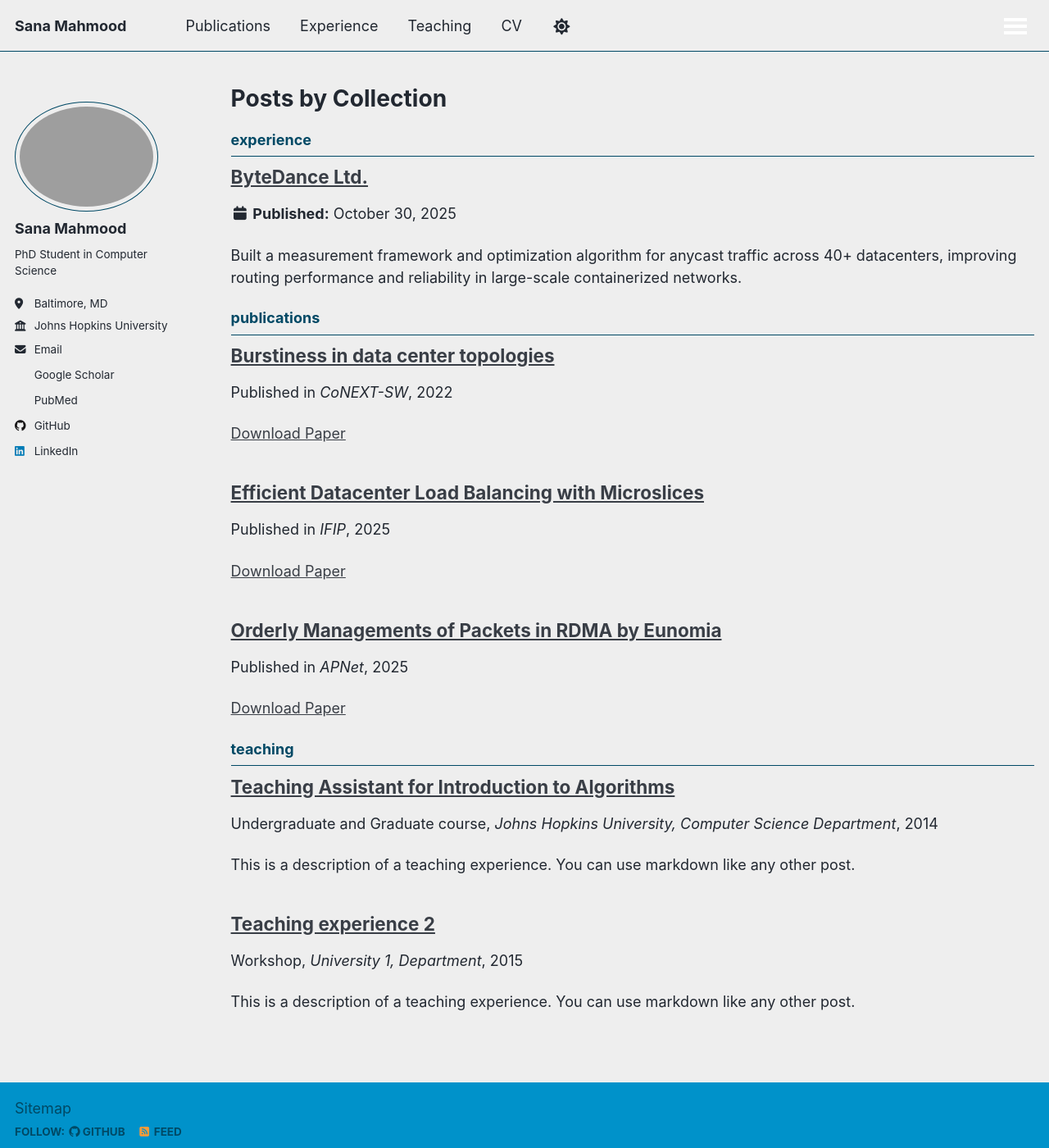
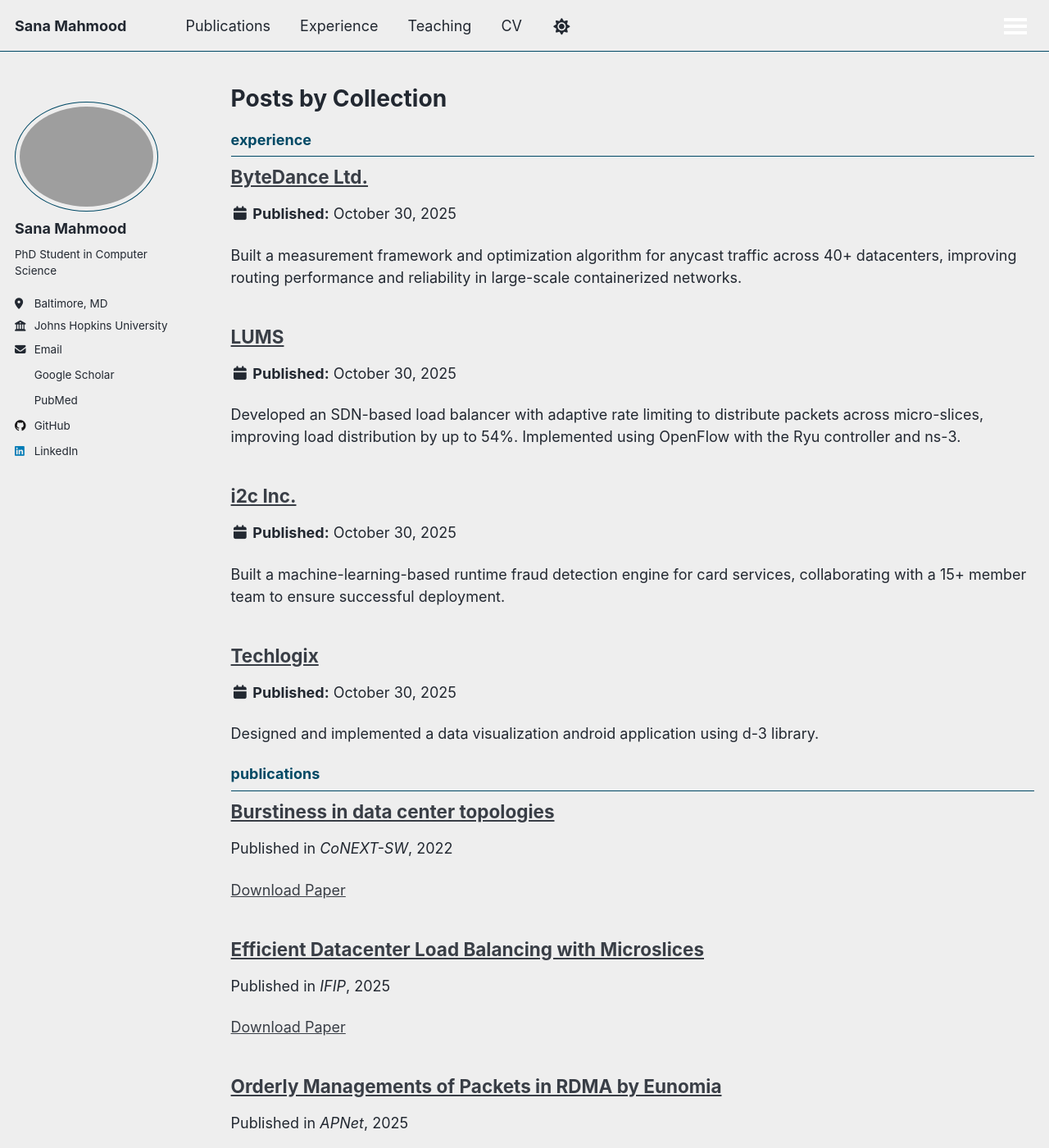
Before and after one commit to sana-mahmood/sana-mahmood.github.io, a Jekyll site: the page built from _pages/collection-archive.html, in a window 1280 px wide and 1400 px high. Shown: the whole window at 82% size. Built offline with Jekyll 4.4.1, drawn with Linux system fonts in a browser that asks for light colours; nearby versions of some CDN libraries; some web fonts are replaced; a script bundle is joined from its source files by our own code; library files that are not in the unit come from our copies; a script that is not in the unit is left out.

Commit message:
adding experiences and remove teaching

```diff
--- a/_config.yml
+++ b/_config.yml
@@ -218,9 +218,9 @@ kramdown:
 
 # These settings control the types of collections used by the template
 collections:
-  teaching:
-    output: true
-    permalink: /:collection/:path/
+  # teaching:
+  #   output: true
+  #   permalink: /:collection/:path/
   publications:
     output: true
     permalink: /:collection/:path/
@@ -253,14 +253,14 @@ defaults:
       layout: single
       author_profile: true
   # _teaching
-  - scope:
-      path: ""
-      type: teaching
-    values:
-      layout: single
-      author_profile: true
-      share: true
-      comments: true
+  # - scope:
+  #     path: ""
+  #     type: teaching
+  #   values:
+  #     layout: single
+  #     author_profile: true
+  #     share: true
+  #     comments: true
   # _publications
   - scope:
       path: ""
--- a/_experience/experience-2.md
+++ b/_experience/experience-2.md
@@ -0,0 +1,9 @@
+---
+title: "LUMS"
+collection: experience
+role: "Research Assistant"
+duration: "June 2019 – June 2021"
+location: "Lahore, Pakistan"
+---
+
+Developed an SDN-based load balancer with adaptive rate limiting to distribute packets across micro-slices, improving load distribution by up to 54%. Implemented using OpenFlow with the Ryu controller and ns-3.
--- /dev/null
+++ b/_experience/experience-3.md
@@ -0,0 +1,9 @@
+---
+title: "i2c Inc."
+collection: experience
+role: "Software Engineer"
+duration: "June 2018 – June 2019"
+location: "Lahore, Pakistan"
+---
+
+Built a machine-learning-based runtime fraud detection engine for card services, collaborating with a 15+ member team to ensure successful deployment.
--- /dev/null
+++ b/_experience/experience-4.md
@@ -0,0 +1,8 @@
+---
+title: "Techlogix"
+collection: experience
+role: "Software Engineering Intern"
+duration: "June 2017 – Aug 2017"
+location: "Lahore, Pakistan"
+---
+Designed and implemented a data visualization android application using d-3 library.
--- a/_pages/experience.html
+++ b/_pages/experience.html
@@ -8,7 +8,7 @@ author_profile: true
 <div class="experience-list">
   {% for exp in site.experience reversed %}
     <div style="margin-bottom: 2rem;">
-      <h3 style="margin-bottom: 0;">{{ exp.title }}</h3>
+      <h2 style="margin-bottom: 0; font-size: 1.6em; font-weight: 600;">{{ exp.title }}</h2>
       {% if exp.role %}
         <p style="margin: 0;"><em>{{ exp.role }}</em></p>
       {% endif %}
```
